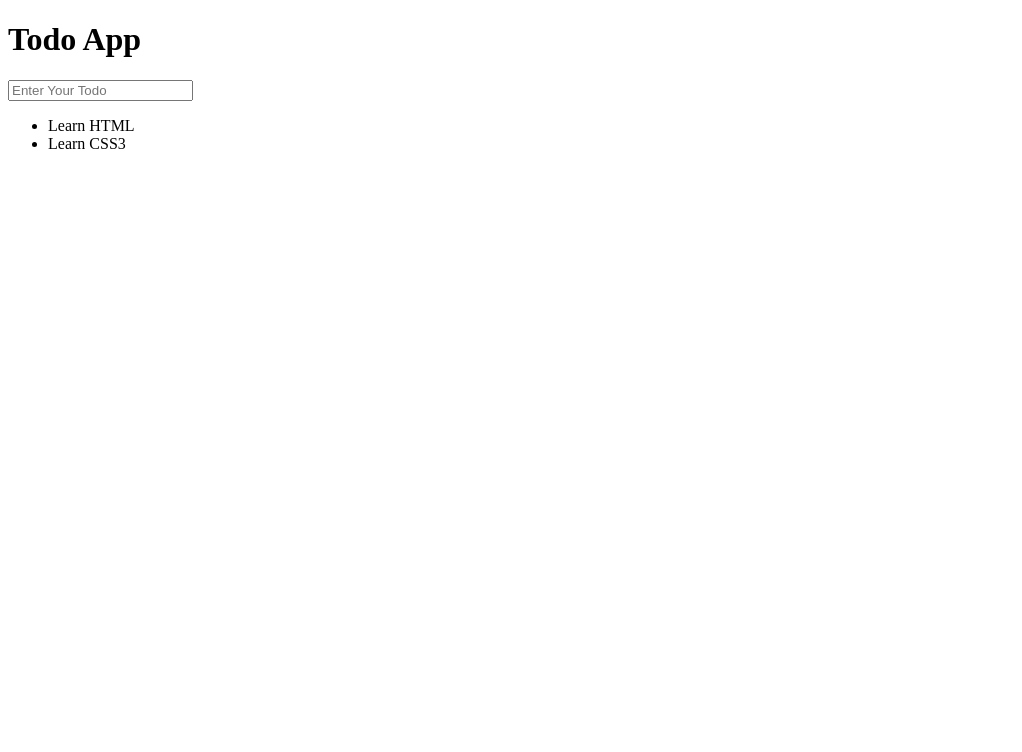
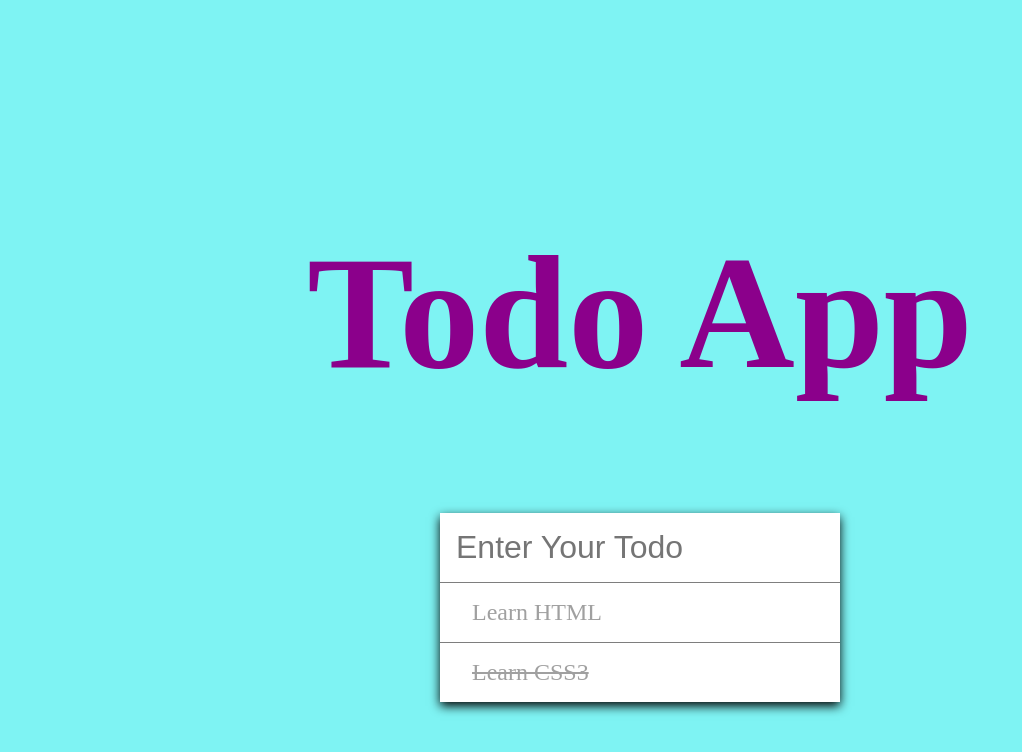
Before and after one commit to ZaidAli60/TodoApp, a plain HTML site: page index.html in a window 1280 px wide. Shown: the whole page, without its empty margins (0-1022 px from the left). Drawn offline with Linux system fonts and the light colour scheme.

Commit message:
complete css

```diff
--- a/index.html
+++ b/index.html
@@ -13,7 +13,7 @@
         <input type="text" class="input" id="input" placeholder="Enter Your Todo">
         <ul class="todo" id="todo">
             <li>Learn HTML</li>
-            <li>Learn CSS3</li>
+            <li class="complete">Learn CSS3</li>
         </ul>
     </form>
 </body>
--- a/style.css
+++ b/style.css
@@ -0,0 +1,52 @@
+*{
+    box-sizing: border-box;
+}
+
+body{
+    background-color: rgb(126, 243, 243);
+    color: #444;
+    display: flex;
+    flex-direction: column;
+    height: 100vh;
+    justify-content: center;
+    align-items: center;
+}
+h1{
+    color: darkmagenta;
+    font-size: 10em;
+    align-items: center;
+
+}
+
+form{
+    box-shadow: 0px 4px 10px rgb(0, 0,0.1);
+    max-width: 100%;
+    width: 400px;
+}
+.input{
+    border: none;
+    font-size: 2rem;
+    padding: 1rem 1rem;
+    display: block;
+    width: 100%;
+}
+.todo{
+    background-color: #fff;
+    padding: 0;
+    margin: 0;
+    list-style: none;
+}
+.todo li{
+    border-top: 1px solid black;
+    font-size: 1.5rem;
+    padding: 1rem 2rem;
+    cursor: pointer;
+    opacity: 0.5;
+}
+.complete{
+    text-decoration: line-through;
+}
+
+input:focus{
+    outline-color: #d5d5d5;
+}
```
